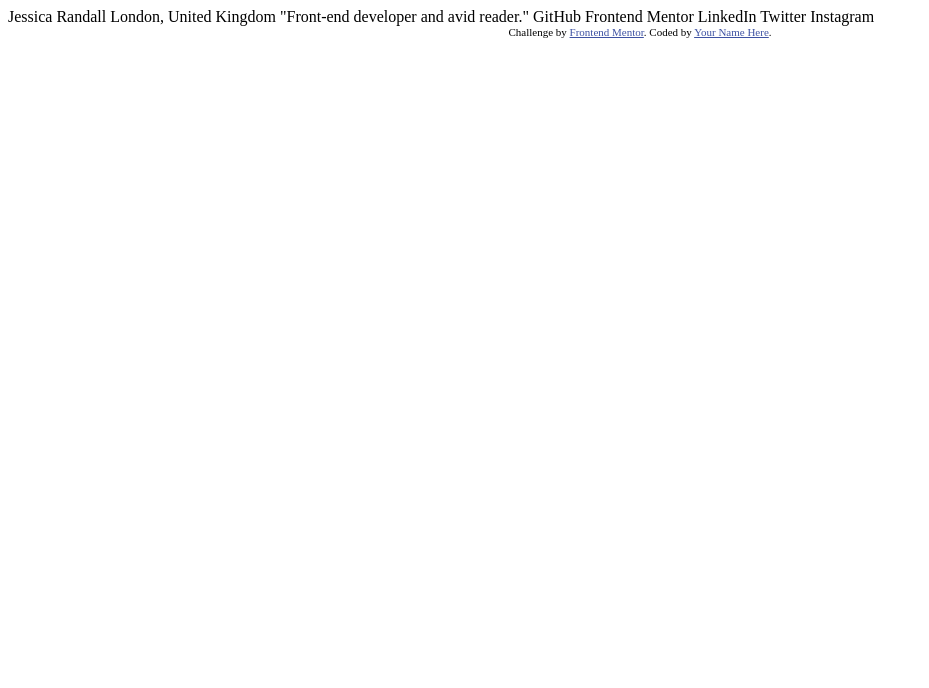
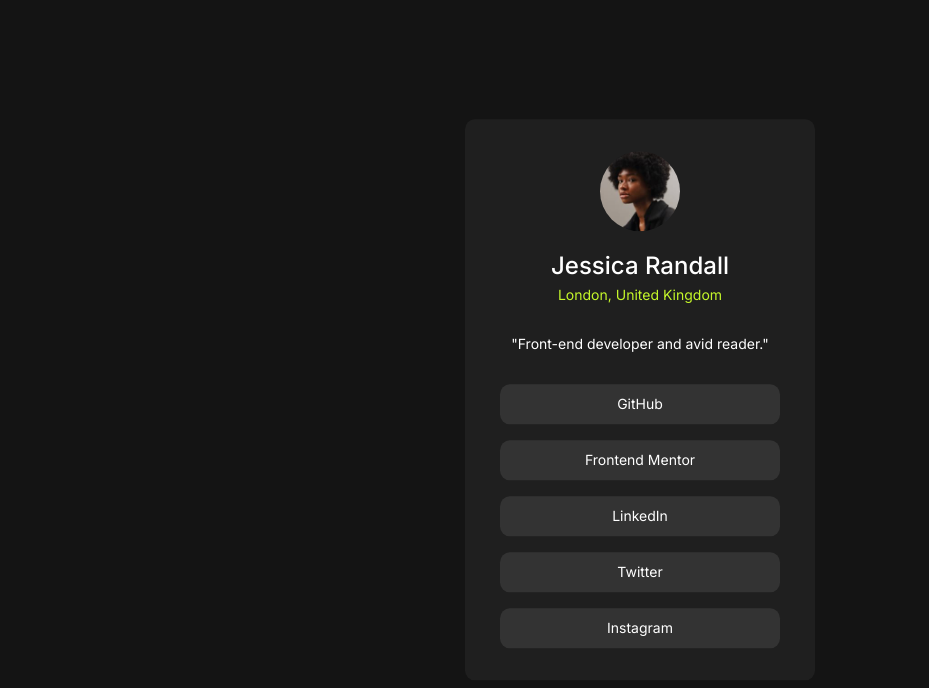
Before and after one commit to Gehad28/social-links-profile, a plain HTML site: page index.html in a window 1280 px wide. Shown: the whole page, without its empty margins (0-929 px from the left). Drawn offline with Linux system fonts and the light colour scheme.

Commit message:
Task Finished

```diff
--- /dev/null
+++ b/css/style.css
@@ -0,0 +1,96 @@
+@import url('https://fonts.googleapis.com/css2?family=Figtree:ital,wght@0,300..900;1,300..900&family=Inter:ital,opsz,wght@0,14..32,100..900;1,14..32,100..900&family=Nunito:ital,wght@0,200..1000;1,200..1000&family=Outfit&display=swap');
+
+*{
+    box-sizing: border-box;
+    padding: 0;
+    margin: 0;
+}
+
+body{
+    background-color: hsl(0, 0%, 8%);
+    font-family: "Inter", sans-serif;
+}
+
+.card{
+    background-color: hsl(0, 0%, 12%);
+    width: 350px;
+    min-height: auto;
+    text-align: center;
+    padding: 2rem 0;
+    border-radius: 10px;
+    position: absolute;
+    top: 50%;
+    left: 50%;
+    transform: translate(-50%, -50%);
+}
+
+.card img{
+    width: 5rem;
+    border-radius: 50%;
+}
+
+.info{
+    margin: 1rem 0 2rem 0;
+}
+
+.info h1{
+    font-size: 24px;
+    color: white;
+    font-weight: 500;
+    padding-bottom: 0.4rem;
+}
+
+.address{
+    color: hsl(75, 94%, 57%);
+    font-size: 14px;
+    padding-bottom: 2rem;
+    font-weight: 400;
+}
+
+.job{
+    color: white;
+    font-size: 14px;
+    font-weight: 400;
+}
+
+/* .links{
+    display: grid;
+    grid-template-columns: 1fr;
+    gap: 1rem;
+} */
+
+.links a{
+    text-decoration: none;
+    color: white;
+    font-size: 14px;
+    font-weight: 400;
+    /* margin-bottom: 1rem; */
+}
+
+.links p{
+    background-color: hsl(0, 0%, 20%);
+    width: 280px;
+    height: 40px;
+    border-radius: 10px;
+    vertical-align: middle;
+    line-height: 40px;
+    margin: 1rem auto 0 auto;
+    cursor: pointer;
+}
+
+.links p:hover{
+    background-color: hsl(75, 94%, 57%);
+    color: hsl(0, 0%, 8%);
+    font-size: 14px;
+    font-weight: 600;
+}
+
+/* .links p:hover a{
+    color: hsl(0, 0%, 8%);
+    font-size: 14px;
+    font-weight: 600;
+} */
+
+.links p:last-child{
+    margin-bottom: 0;
+}
--- a/index.html
+++ b/index.html
@@ -5,30 +5,34 @@
   <meta name="viewport" content="width=device-width, initial-scale=1.0"> <!-- displays site properly based on user's device -->
 
   <link rel="icon" type="image/png" sizes="32x32" href="./assets/images/favicon-32x32.png">
+  <link rel="stylesheet" href="css/style.css">
 
   <title>Frontend Mentor | Social links profile</title>
-
-  <!-- Feel free to remove these styles or customise in your own stylesheet 👍 -->
-  <style>
-    .attribution { font-size: 11px; text-align: center; }
-    .attribution a { color: hsl(228, 45%, 44%); }
-  </style>
 </head>
 <body>
 
-  Jessica Randall
-  London, United Kingdom
-  "Front-end developer and avid reader."
+  <main>
+    <div class="card">
+      <img src="assets/images/avatar-jessica.jpeg" alt="avater-image">
+      <div class="info">
+        <h1>Jessica Randall</h1>
+        <p class="address">London, United Kingdom</p>
+        <p class="job">"Front-end developer and avid reader."</p>
+      </div>
+      <div class="links">
+        <!-- <p><a href="https://github.com/Gehad28" target="_blank">GitHub</a></p> -->
+        <!-- <p><a href="https://www.frontendmentor.io/profile/Gehad28" target="_blank">Frontend Mentor</a></p>
+        <p><a href="https://www.linkedin.com" target="_blank">LinkedIn</a></p>
+        <p><a href="https://x.com" target="_blank">Twitter</a></p>
+        <p><a href="https://www.instagram.com" target="_blank">Instagram</a></p> -->
 
-  GitHub
-  Frontend Mentor
-  LinkedIn
-  Twitter
-  Instagram
-
-  <div class="attribution">
-    Challenge by <a href="https://www.frontendmentor.io?ref=challenge" target="_blank">Frontend Mentor</a>.
-    Coded by <a href="#">Your Name Here</a>.
-  </div>
+        <a href="https://github.com/Gehad28" target="_blank"><p>GitHub</p></a>
+        <a href="https://www.frontendmentor.io/profile/Gehad28" target="_blank"><p>Frontend Mentor</p></a>
+        <a href="https://www.linkedin.com" target="_blank"><p>LinkedIn</p></a>
+        <a href="https://x.com" target="_blank"><p>Twitter</p></a>
+        <a href="https://www.instagram.com" target="_blank"><p>Instagram</p></a>
+      </div>
+    </div>
+  </main>
 </body>
 </html>
```
